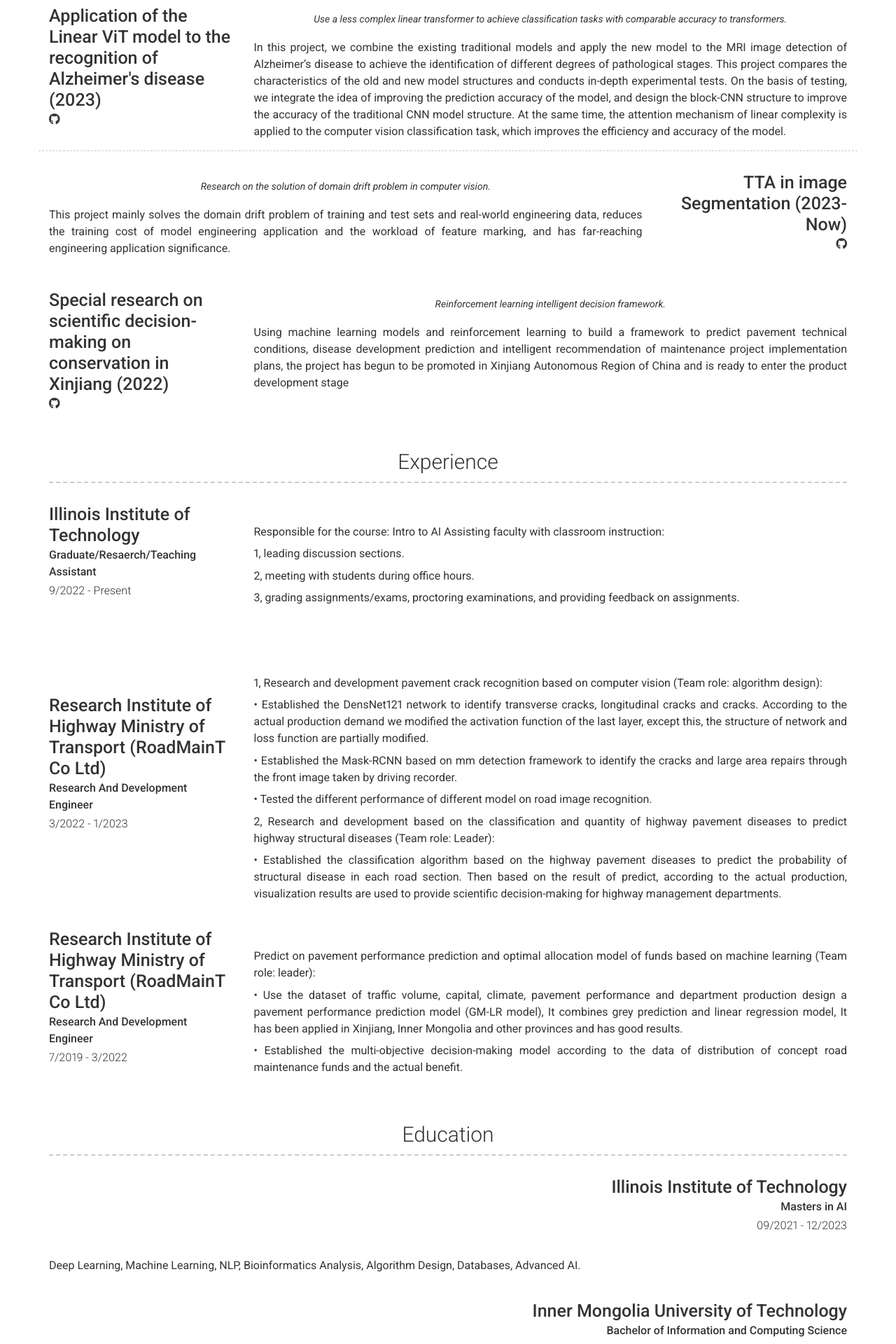
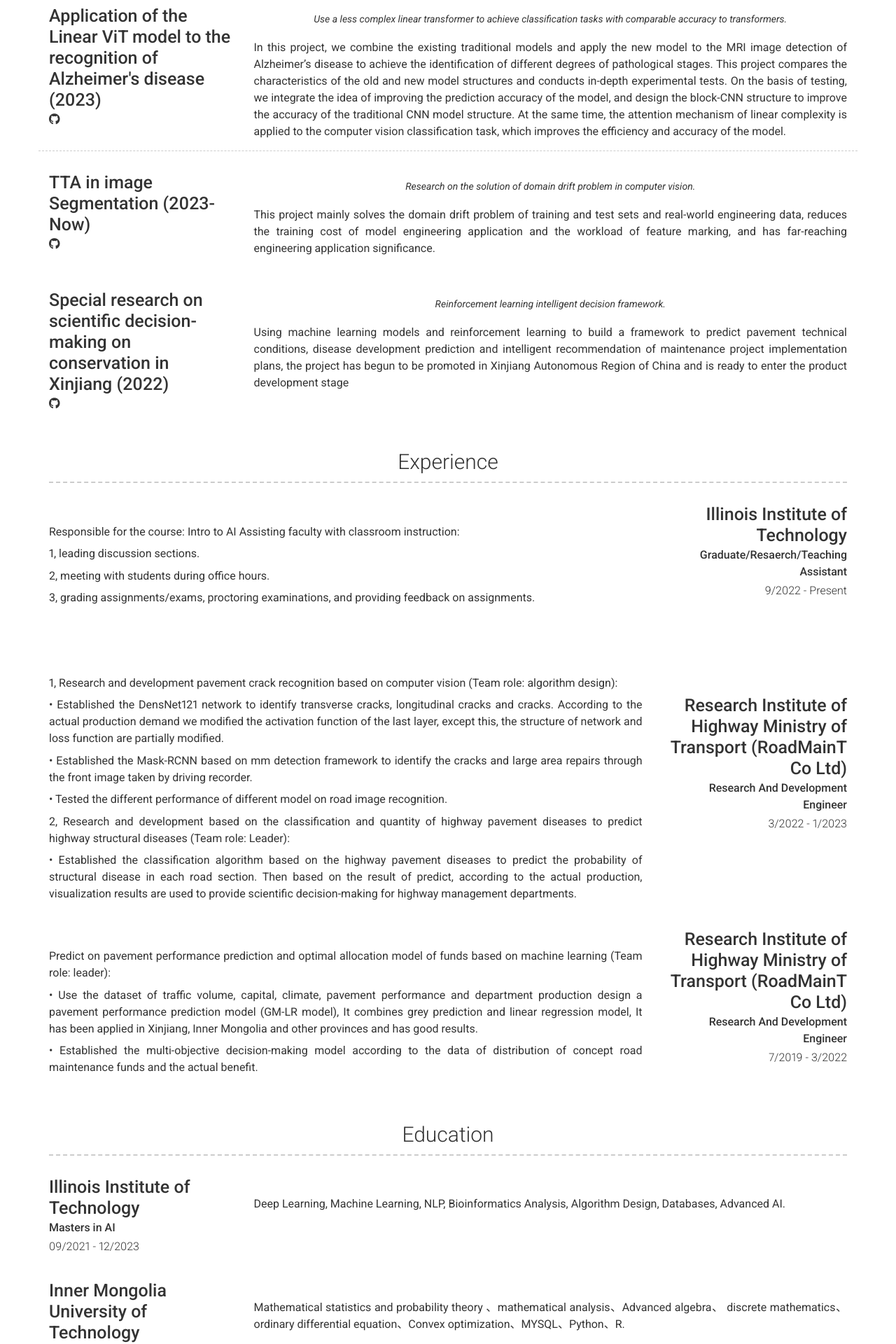
Before and after one commit to hsun29/hsun29.github.io, a Jekyll site: the page built from index.md, in a window 1280 px wide. Shown: the part 698-2618 px from the top of the page at 70% size. Built offline with Jekyll 4.4.1, drawn with Linux system fonts in a browser that asks for light colours; nearby versions of some CDN libraries.

Commit message:
Update _config.yml

```diff
--- a/_config.yml
+++ b/_config.yml
@@ -77,7 +77,7 @@ content:
         description: | # this will include new lines to allow paragraphs
           In this project, we combine the existing traditional models and apply the new model to the MRI image detection of Alzheimer's disease to achieve the identification of different degrees of pathological stages. This project compares the characteristics of the old and new model structures and conducts in-depth experimental tests. On the basis of testing, we integrate the idea of improving the prediction accuracy of the model, and design the block-CNN structure to improve the accuracy of the traditional CNN model structure. At the same time, the attention mechanism of linear complexity is applied to the computer vision classification task, which improves the efficiency and accuracy of the model.
 
-      - layout: right
+      - layout: left
         title: TTA in image Segmentation (2023-Now)
         #link: https://github.com/hsun29/deeplearning
         #link_text: Linear ViT
@@ -107,7 +107,7 @@ content:
   - title: Experience
     layout: list
     content:
-      - layout: left
+      - layout: right
         title: Illinois Institute of Technology
         sub_title: Graduate/Resaerch/Teaching Assistant
         caption: 9/2022 - Present
@@ -128,7 +128,7 @@ content:
 
           3, grading assignments/exams, proctoring examinations, and providing feedback on assignments.
 
-      - layout: left
+      - layout: right
         title: Research Institute of Highway Ministry of Transport (RoadMainT Co Ltd)
         sub_title: Research And Development Engineer
         caption: 3/2022 - 1/2023
@@ -151,7 +151,7 @@ content:
 
           • Established the classification algorithm based on the highway pavement diseases to predict the probability of structural disease in each road section. Then based on the result of predict, according to the actual production, visualization results are used to provide scientific decision-making for highway management departments.
 
-      - layout: left
+      - layout: right
         title: Research Institute of Highway Ministry of Transport (RoadMainT Co Ltd)
         sub_title: Research And Development Engineer
         caption: 7/2019 - 3/2022
@@ -171,7 +171,7 @@ content:
   - title: Education
     layout: list
     content:
-      - layout: top-right
+      - layout: top-left
         title: Illinois Institute of Technology
         sub_title: Masters in AI
         caption: 09/2021 - 12/2023
@@ -181,7 +181,7 @@ content:
           Deep Learning, Machine Learning, NLP, Bioinformatics Analysis, Algorithm Design, Databases, Advanced AI.
 
 
-      - layout: top-right
+      - layout: top-left
         title: Inner Mongolia University of Technology
         sub_title: Bachelor of Information and Computing Science
         caption: 09/2015 - 7/2019
@@ -193,7 +193,7 @@ content:
   - title: Publishes # Title for the section
     layout: list # Type of content section (list/text)
     content:
-      - layout: left
+      - layout: right
         border: weak  # Value of `weak` will display a weak border below this item. # Any
                       # other value (or no value) means no border will be displayed
         title: A Decision Making Framework for Recommended Maintenance of Road Segments (2023)
@@ -209,7 +209,7 @@ content:
         description: | # this will include new lines to allow paragraphs
           With the rapid development of global road transportation, countries worldwide have completed the construction of road networks. However, the ensuing challenge lies in the maintenance of existing roads. It is well-known that countries allocate limited budgets to road maintenance projects, and road management departments face difficulties in making scientifically informed maintenance decisions. Therefore, integrating various artificial intelligence decision-making techniques to thoroughly explore historical maintenance data and adapt them to the context of road maintenance scientific decision-making has become an urgent issue. This integration aims to provide road management departments with more scientific tools and evidence for decision-making. The framework proposed in this paper primarily addresses the following four issues: 1) predicting the pavement performance of various routes, 2) determining the prioritization of maintenance routes, 3) making maintenance decisions based on the evaluation of the effects of past maintenance, and considering comprehensive technical and management indicators, and 4) determining the prioritization of maintenance sections based on the maintenance effectiveness and recommended maintenance effectiveness. By tackling these four problems, the framework enables intelligent decision-making for the optimal maintenance plan and maintenance sections, taking into account limited funding and historical maintenance management experience.
 
-      - layout: left
+      - layout: right
         border: weak  # Value of `weak` will display a weak border below this item. # Any
                       # other value (or no value) means no border will be displayed
         title: Pavement performance prediction method based on GM-ANN model (Chinese Version:基于GM-ANN模型的路面性能预测方法)
@@ -270,7 +270,7 @@ content:
   - title: Honors, awards and  certificate
     layout: list
     content:
-      - layout: left
+      - layout: right
         border: weak  # Value of `weak` will display a weak border below this item. # Any
                       # other value (or no value) means no border will be displayed
         title: 重点科技项目
```
